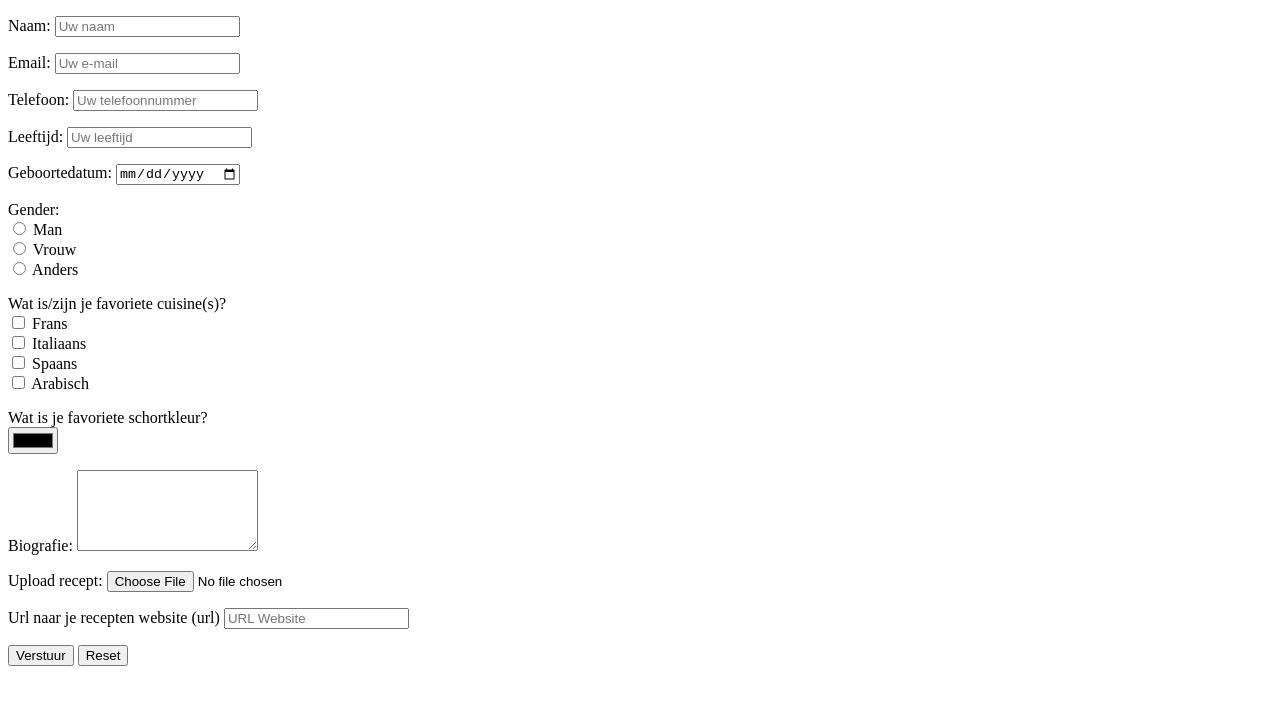
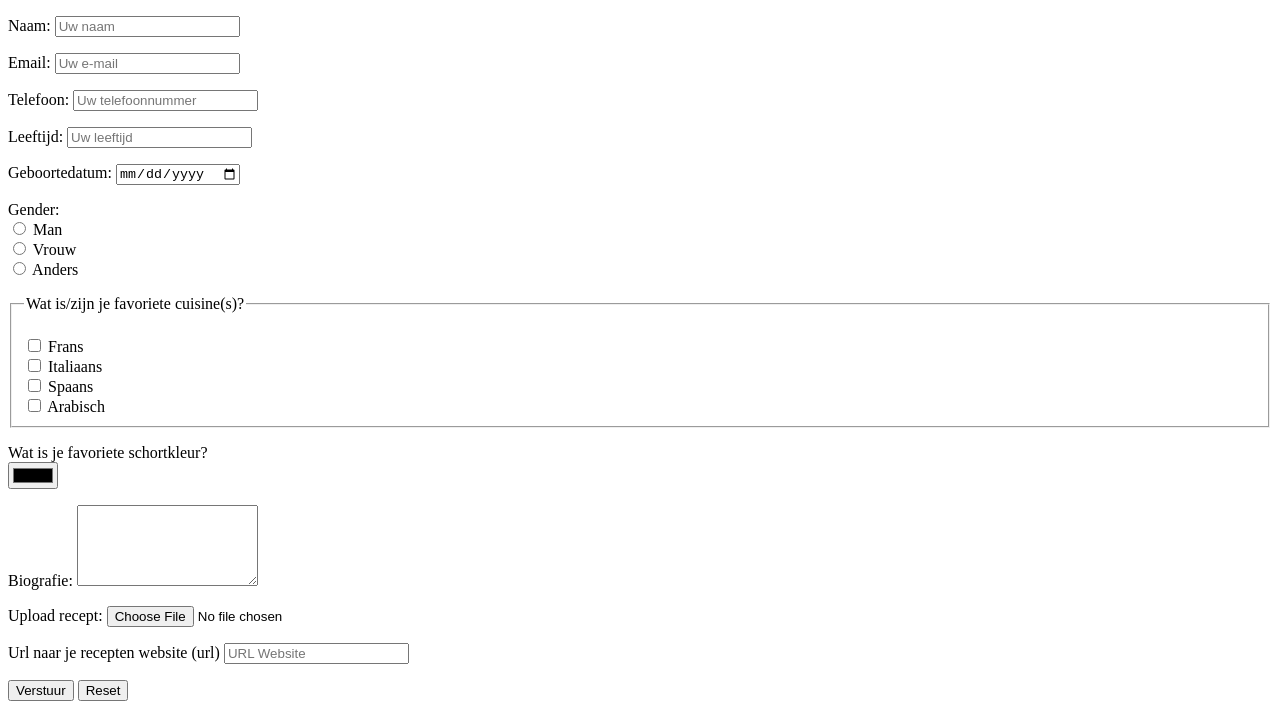
Before and after one commit to PaulBermon/Opdracht-M01L03-11, a plain HTML site: page index.html in a window 1280 px wide. Shown: the part 152-869 px from the top of the page. Before the commit the page ends 834 px from the top, so only its background shows below. Drawn offline with Linux system fonts and the light colour scheme.

Commit message:
Aanpassing checkboxes

```diff
--- a/index.html
+++ b/index.html
@@ -59,8 +59,8 @@
                     </label>
                 </p>
                 <p>
-                    <label>
-                        Wat is/zijn je favoriete cuisine(s)?<br />
+                    <fieldset>
+                        <legend>Wat is/zijn je favoriete cuisine(s)?</legend><br />
                         <input type="checkbox" id="franse-cuisine" name="Favoriete Cuisine" value="Frans" />
                         <label for="franse-cuisine"> Frans</label><br>
                         <input type="checkbox" id="italiaanse-cuisine" name="Favoriete Cuisine" value="Italiaans" />
@@ -69,7 +69,7 @@
                         <label for="spaanse-cuisine"> Spaans</label><br>
                         <input type="checkbox" id="arabische-cuisine" name="Favoriete Cuisine" value="Arabisch" />
                         <label for="arabische-cuisine"> Arabisch</label><br>
-                    </label>
+                    </fieldset>
                 </p>
                 <p>
                     <label>
@@ -95,7 +95,7 @@
                 <p>
                     <label>
                         Url naar je recepten website (url)
-                        <input type="url" class="form-textveld" name="message" placeholder="URL Website" />
+                        <input type="url" class="form-textveld" name="Website URL" placeholder="URL Website" />
                     </label>
                 </p>
                 <p>
```
